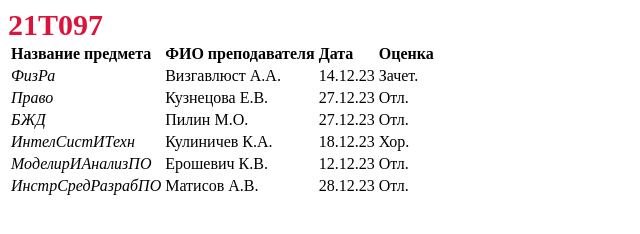
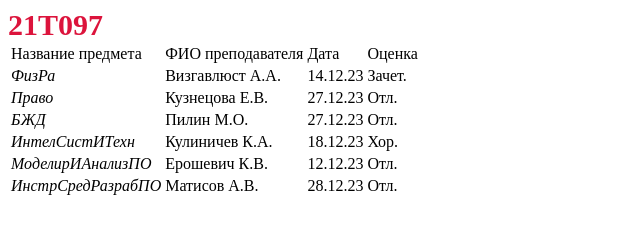
Before and after one commit to meoowwy/rab10, a plain HTML site: page indexprog.html in a window 1280 px wide. Shown: the whole page, without its empty margins (0-640 px from the left). Drawn offline with Linux system fonts and the light colour scheme.

Commit message:
изменили параметры ячеек заголовка в vetka2 11раб

```diff
--- a/indexprog.html
+++ b/indexprog.html
@@ -8,8 +8,8 @@
     <body>
         <h1>21T097<table>
             <tr>
-                <td><b>Название предмета</b></td> <td><b>ФИО преподавателя</b></td>
-	 	<td><b>Дата</b></td> <td><b>Оценка</b></td>
+		<td>Название предмета</td> <td>ФИО преподавателя</td>
+	 	<td>Дата</td> <td>Оценка</td>
             </tr>
 	    <tr>
                 <td><i>ФизРа</i></td> <td>Визгавлюст А.А.</td>
```
